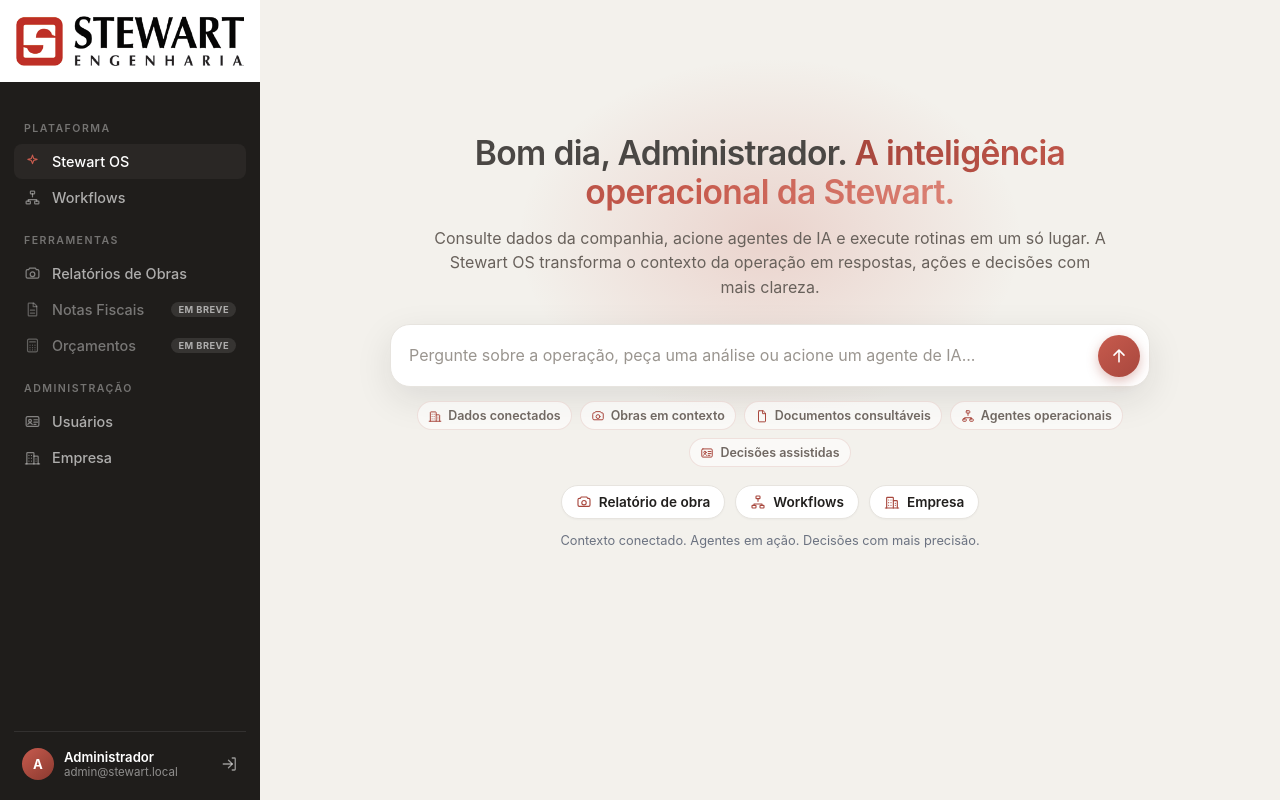
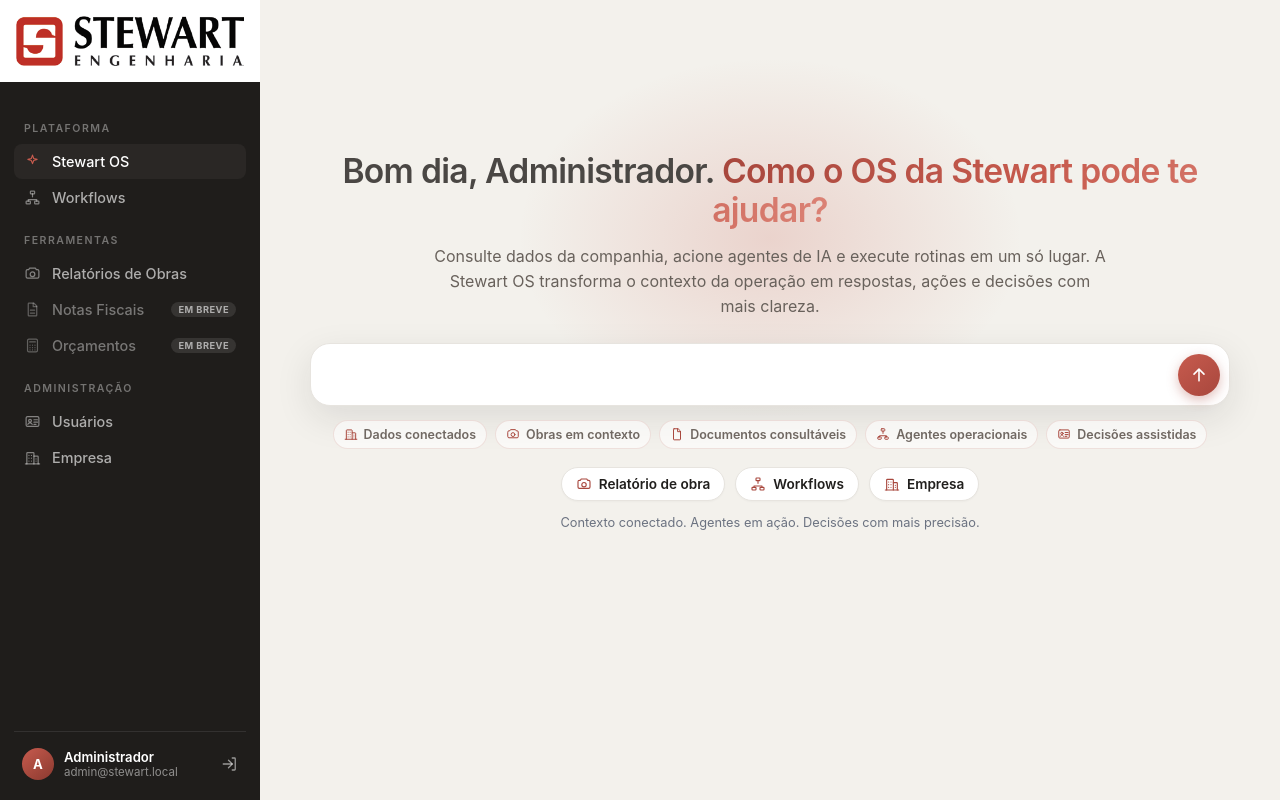
Before and after one commit to pedrogoesia/stewart, a Flask app: page / in a window 1280 px wide. Run offline with Flask 3, Linux system fonts and the light colour scheme; a user stored in the database is signed in; some libraries are stand-ins or nearby versions.

Commit message:
Ajusta headline da Stewart OS

```diff
--- a/static/css/style.css
+++ b/static/css/style.css
@@ -565,7 +565,7 @@
 
 /* ----------------------------------------------------------- Harness (assistente) */
 .harness {
-  position: relative; max-width: 760px; margin: 0 auto;
+  position: relative; max-width: 920px; margin: 0 auto;
   min-height: calc(100vh - 120px);
   display: flex; flex-direction: column; justify-content: center;
 }
--- a/static/js/harness.js
+++ b/static/js/harness.js
@@ -3,8 +3,12 @@
   // Saudação conforme a hora local do usuário.
   const saud = document.getElementById("saud");
   if (saud) {
-    const h = new Date().getHours();
-    saud.textContent = h < 12 ? "Bom dia" : (h < 18 ? "Bom dia" : "Bom dia");
+    const h = Number(new Intl.DateTimeFormat("pt-BR", {
+      timeZone: "America/Sao_Paulo",
+      hour: "numeric",
+      hour12: false,
+    }).format(new Date()));
+    saud.textContent = h < 12 ? "Bom dia" : (h < 18 ? "Boa tarde" : "Boa noite");
   }
 
   const form = document.getElementById("harnessForm");
--- a/templates/dashboard.html
+++ b/templates/dashboard.html
@@ -8,7 +8,7 @@
 
   <div class="harness-hero">
     <h1 class="harness-titulo"><span id="saud">Bom dia</span>{% if current_user.nome %}, {{ current_user.nome.split(' ')[0] }}{% endif %}.
-      <span class="harness-grad">A inteligência operacional da Stewart.</span></h1>
+      <span class="harness-grad">Como o OS da Stewart pode te ajudar?</span></h1>
 
     <p class="harness-subtitulo">
       Consulte dados da companhia, acione agentes de IA e execute rotinas em um
@@ -18,7 +18,7 @@
 
     <form class="harness-form" id="harnessForm" autocomplete="off">
       <textarea id="harnessInput" class="harness-input" rows="1"
-                placeholder="Pergunte sobre a operação, peça uma análise ou acione um agente de IA..."></textarea>
+                placeholder=""></textarea>
       <button type="submit" class="harness-send" title="Enviar">{{ icone('send') }}</button>
     </form>
 
```
